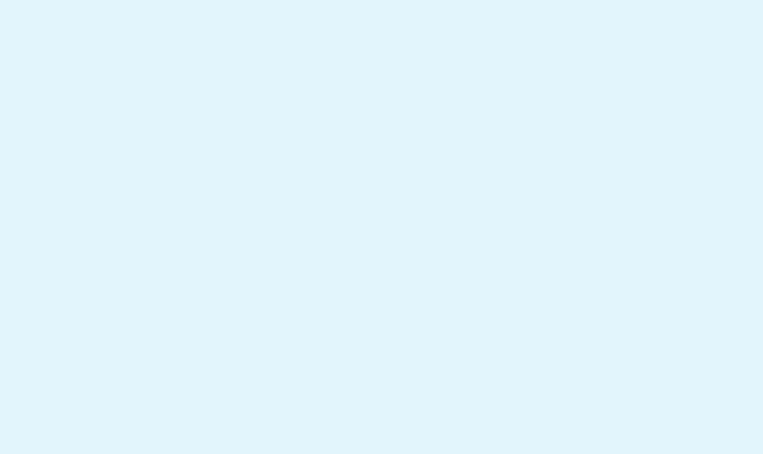
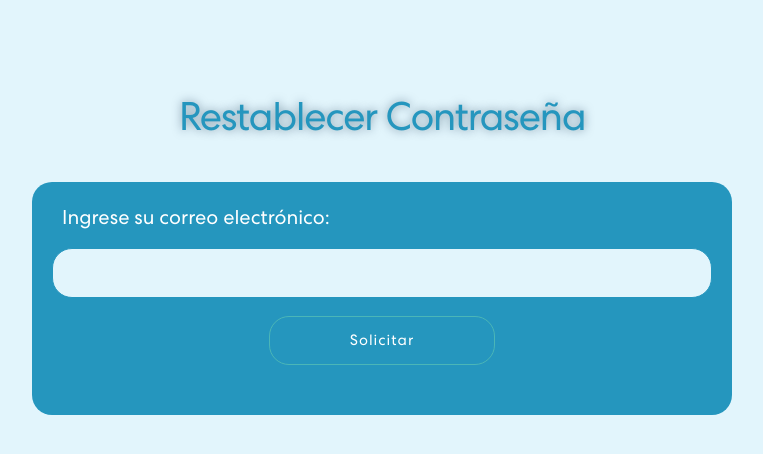
Before and after one commit to ValentinAltamirano1/WashUp-App, a React (Create React App) app in the folder washup-app/: page /resetpassword in a window 1280 px wide. Before the commit this address had no page. Shown: the top 454 px of the page, without its empty margins (258-1021 px from the left). Built offline with nearby package versions, Linux system fonts and the light colour scheme.

Commit message:
User interface of reset password

```diff
--- a/washup-app/src/App.js
+++ b/washup-app/src/App.js
@@ -6,6 +6,7 @@ import Services from './Components/Services';
 import { AboutUs } from './Components/AboutUs';
 import { AuthProvider } from './Components/AuthContext';
 import Dashboard from './Components/AdminComponents/Dashboard';
+import ResetPassword from './Components/ResetPassword';
 
 
 function App() {
@@ -18,6 +19,7 @@ function App() {
           <Route path="/services" element={<Services />} />
           <Route path="/about-us" element={<AboutUs />} />
           <Route path="/dashboard" element={<Dashboard />} />
+          <Route path="/resetpassword" element={<ResetPassword />} />
         </Routes>
       </Router>
     </AuthProvider>
--- a/washup-app/src/Components/Banner.js
+++ b/washup-app/src/Components/Banner.js
@@ -6,6 +6,8 @@ import 'animate.css';
 import TrackVisibility from 'react-on-screen';
 import { Button } from '@mui/material';
 import { useNavigate } from 'react-router-dom';
+import { useAuth } from './AuthContext';
+
 
 
 export const Banner = () => {
@@ -17,6 +19,8 @@ export const Banner = () => {
   const [index, setIndex] = useState(1);
   const toRotate = [ "fast", "trustworthy", "economic" ];
   const period = 2000;
+  const { isAuthenticated } = useAuth();
+
 
   useEffect(() => {
     let ticker = setInterval(() => {
@@ -62,7 +66,11 @@ export const Banner = () => {
               <div className={isVisible ? "animate__animated animate__fadeIn" : ""}>
                 <h1>{`Welcome to WashUp, `} <span className="txt-rotate" dataPeriod="1000" data-rotate='[ "fast", "trustworthy", "economic" ]'><span className="wrap">{text}</span></span></h1>
                   <p>Discover the shine your vehicle deserves at our top-notch car wash! At WashUp, we provide professional car washing service that rejuvenates your car's appearance by removing dirt and impurities. Our expert team and quality products ensure a flawless outcome. Trust us to leave your vehicle sparkling and road-ready.</p>
-                  <Button  onClick={() => navigate('/login')}>Let’s Connect <ArrowRightCircle size={25} /></Button>
+                  {!isAuthenticated && (
+                    <Button onClick={() => navigate('/login')}>
+                      Conectar <ArrowRightCircle size={25} />
+                    </Button>
+                  )}
               </div>}
             </TrackVisibility>
           </Col>
--- a/washup-app/src/Components/Login.js
+++ b/washup-app/src/Components/Login.js
@@ -1,7 +1,7 @@
 import './login.css';
 import React, { useState,useEffect } from 'react';
 import { validateEmail } from './utils';
-import { useNavigate } from 'react-router-dom';
+import { useNavigate, Link } from 'react-router-dom';
 import { useAuth } from './AuthContext';
 
 
@@ -25,6 +25,12 @@ const Login = () => {
       return () => clearTimeout(timeout);
     }
   }, [showMessage]);
+
+  useEffect(() => {
+    setUsername('');
+    setPassword('');
+    setEmail('');
+  }, [isLoginForm]);
 
   const handleRegisterForm = async () => {
 
@@ -89,42 +95,19 @@ const Login = () => {
 
     setErrorMessage('');
 
-    if(email==="admin@washup.com" && password==="admin"){
+    let endpoint;
+
+    if (email === "admin@washup.com" && password === "admin") {
       navigate('/dashboard');
+
+    } else if (email.endsWith('@washup.com')) {
+      endpoint = 'http://localhost:4000/employeelogin';
+    } else {
+      endpoint = 'http://localhost:4000/login';
     }
 
-    if(email.endsWith('@washup.com')){
     try {
-        // Realizar una petición a /empleados
-        const response = await fetch('http://localhost:4000/employeelogin', {
-          method: 'POST',
-          headers: {
-            'Content-Type': 'application/json',
-          },
-          body: JSON.stringify({
-            email: emailValue,
-            password: passwordValue,
-          }),
-        });
-        if (response.ok) {
-          // Manejar la respuesta exitosa, por ejemplo
-
-          const data = await response.json();
-          //const token = data.token; // Asume que el token se devuelve desde el backend
-
-          //login(token);
-
-          navigate('/dashboard');
-
-        } else {
-          // Manejar la respuesta de error, por ejemplo, mostrar un mensaje de error.
-        }
-      } catch (error) {
-        console.error('Error:', error);
-      }
-    }else{
-      try {
-        const response = await fetch('http://localhost:4000/login', {
+      const response = await fetch(endpoint, {
         method: 'POST',
         headers: {
           'Content-Type': 'application/json',
@@ -136,22 +119,23 @@ const Login = () => {
       });
 
       if (response.ok) {
-          // Manejar la respuesta exitosa, por ejemplo
-
         const data = await response.json();
+        if (endpoint === 'http://localhost:4000/login') {
           const token = data.token;
-
           login(token);
           navigate('/');
+        } else if (endpoint === 'http://localhost:4000/employeelogin') {
+          //const token = data.token;
+          //login(token);
+          navigate('/dashboard');
+        }
       } else {
         // Manejar la respuesta de error, por ejemplo, mostrar un mensaje de error.
       }
     } catch (error) {
       console.error('Error:', error);
     }
-    }
   };
-
 
   const handleFormChange = (isLoginForm) => {
     setIsLoginForm(isLoginForm);
@@ -240,11 +224,11 @@ const LoginForm = ({ email, password, setEmail, setPassword, handleLoginForm, er
           <label htmlFor="remember-me">Remember me</label>
         </div>
         <div className="pass-link">
-          <a href="#">Forgot password?</a>
+          <Link to="/resetpassword">Forgot password?</Link>
         </div>
       </div>
       {errorMessage && <p className="error-message">{errorMessage}</p>} {/* Mostrar mensaje de error */}
-      <button onClick={handleLoginForm}>Login</button>
+      <button  type="button" onClick={handleLoginForm}>Login</button>
       <div className="social-container">
         <a href="#" className="social">
           <i className="lni lni-google"></i>
--- /dev/null
+++ b/washup-app/src/Components/ResetPassword.js
@@ -0,0 +1,50 @@
+import React, { useState } from 'react';
+import { useNavigate } from 'react-router-dom';
+
+const ResetPassword = () => {
+  const [email, setEmail] = useState('');
+  const [message, setMessage] = useState('');
+  const navigate = useNavigate();
+
+  const handleResetPassword = async () => {
+    try {
+      const response = await fetch('/reset-password', {
+        method: 'POST',
+        headers: {
+          'Content-Type': 'application/json',
+        },
+        body: JSON.stringify({ email }),
+      });
+
+      const data = await response.json();
+      if (response.ok) {
+        setMessage(data.message);
+        navigate('/login');
+
+      } else {
+        setMessage(data.message || 'Ocurrió un error al solicitar el restablecimiento de contraseña.');
+      }
+    } catch (error) {
+      console.error('Error:', error);
+    }
+  };
+
+  return (
+    <div style={{ marginTop: '90px' }}>
+      <h1 style={{ color: '#2596be', fontSize: '700', fontWeight: 'bold', marginBottom: '15px', textAlign:"center" , textShadow: '0 0 10px rgba(16, 46, 74, 0.5)'}}>Restablecer Contraseña</h1>
+      <div className="reset-container">
+        <label style={{ marginLeft: '10px', fontSize: '20px', textAlign:'left', color: 'white'}}>Ingrese su correo electrónico:</label>
+        <input
+          type="email"
+          value={email}
+          onChange={(e) => setEmail(e.target.value)}
+          style={{ borderRadius: '20px', border: '1px solid #2596be',backgroundColor: '#e2f5fc' }}
+        />
+        <button style={{ marginLeft: '10px' }} onClick={handleResetPassword}>Solicitar</button>
+        <p>{message}</p>
+      </div>
+    </div>
+  );
+};
+
+export default ResetPassword;
--- a/washup-app/src/Components/home.css
+++ b/washup-app/src/Components/home.css
@@ -704,3 +704,15 @@ nav.navbar .navbar-toggler[aria-expanded="true"] .navbar-toggler-icon {
   letter-spacing: 0.5px;
   margin-top: 20px;
 }
+
+/************ Reset Pasword Css ************/
+.reset-container {
+  background-color: #2596be;
+  border-radius: 20px;
+  padding: 20px;
+  max-width: 700px; /* Ajusta el ancho máximo según tus necesidades */
+  margin: 40px auto 0 ; /* Centra el contenedor horizontalmente */
+  text-align: center;
+  color: white; /* Color del texto en el contenedor */
+
+}
--- a/washup-app/src/Components/login.css
+++ b/washup-app/src/Components/login.css
@@ -57,12 +57,14 @@ a:hover {
   accent-color: #333;
   width: 12px;
   height: 12px;
+  margin-right: 5px;
 }
 
 .content label {
   font-size: 14px;
   user-select: none;
   padding-left: 5px;
+  height: 12px;
 }
 
 button {
```
Also changed, not shown: washup-app/src/Components/EmployeeInterface.js (added, +71 -0 lines). Lines whose indentation alone changed are shown as unchanged.
